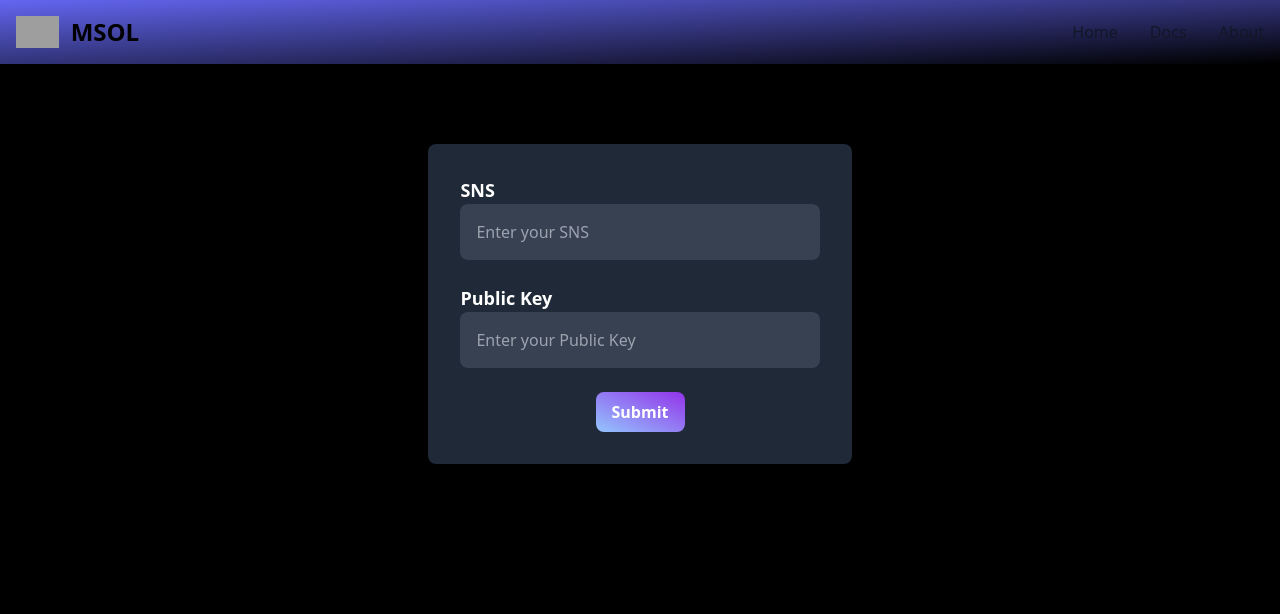
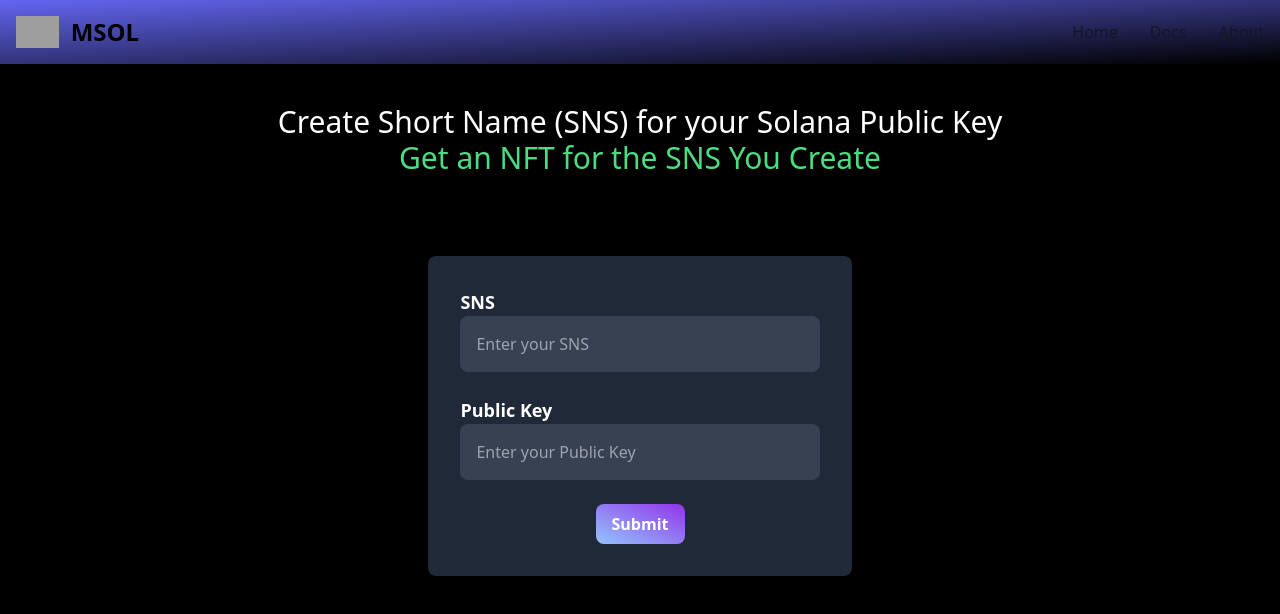
Before and after one commit to WilfredAlmeida/msol-sns, a SvelteKit app: page / in a window 1280 px wide. Shown: the top 614 px of the page. Built offline with nearby package versions, Linux system fonts and the light colour scheme; grey boxes are pictures that could not be loaded.

Commit message:
refactor: css fixes
Signed-off-by: Wilfred Almeida <almeidawilfred642@gmail.com>

```diff
--- a/src/routes/+page.svelte
+++ b/src/routes/+page.svelte
@@ -64,6 +64,14 @@
 	};
 </script>
 
+<div class="flex items-center justify-center m-10">
+	<div class="text-white text-3xl text-center">
+	  <h2>Create Short Name (SNS) for your Solana Public Key</h2>
+	  <h3 class="text-green-400">Get an NFT for the SNS You Create</h3>
+	</div>
+  </div>
+
+
 <div class="mx-auto max-w-500 mt-20 w-full flex justify-center items-center">
 	<div class="bg-gray-800 glassmorphic-6 shadow-lg rounded-lg p-8">
 		<form on:submit|preventDefault={formSubmit}>
@@ -114,7 +122,9 @@
 	<div class="mx-auto max-w-500 mt-20 w-full flex justify-center items-center">
 		<div class="bg-gray-800 glassmorphic-6 shadow-lg rounded-lg p-8">
 			<div class="flex justify-center">
+				<div class="text-white text-3xl text-center">
 				<h3 class="text-white text-3xl font-bold">SNS Created Successfully</h3>
+				</div>
 			</div>
 			<div class="flex justify-center mt-5">
 				<a target="_blank" href={snsString} class="text-green-400 text-2xl font-bold"
@@ -137,6 +147,9 @@
 					</svg>
 				</button>
 			</div>
+			<div class="text-white text-1xl text-center m-3">
+			<h3>Check your wallet for a cool NFT</h3>
+			</div>
 		</div>
 	</div>
 {/if}
--- a/src/routes/[...sns]/+page.svelte
+++ b/src/routes/[...sns]/+page.svelte
@@ -54,7 +54,7 @@
 				</svg>
 			</button>
 		</div>
-        <br><br>
+
 		<div class="flex justify-center mt-5">
         <p class="text-white text-2xl font-bold">Public Key:</p>
 		</div>
```
